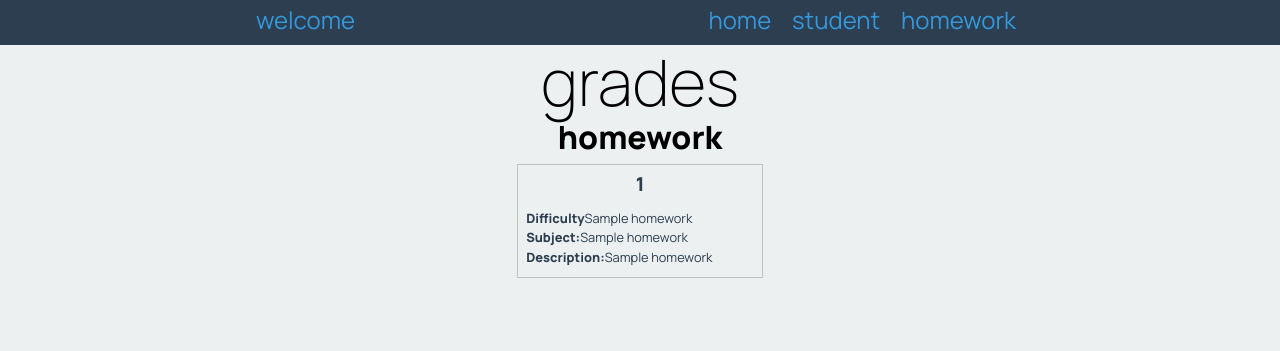
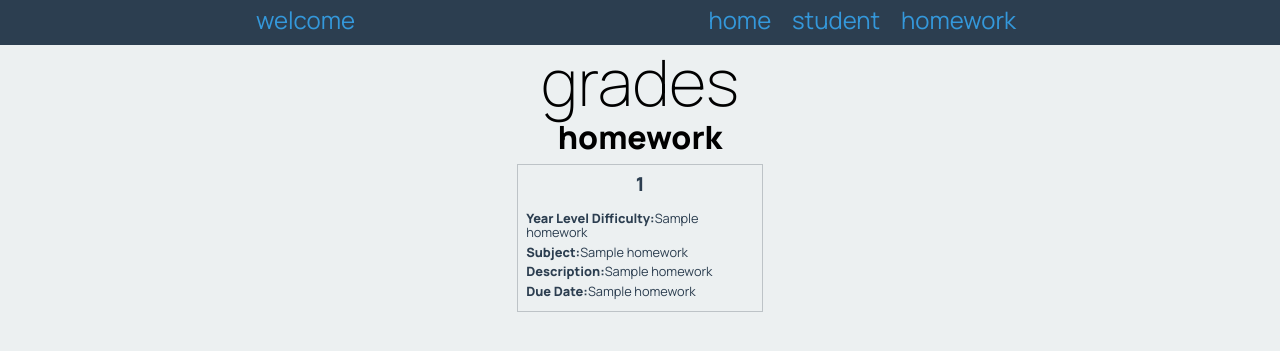
Before and after one commit to 20026WC/Grades, a Flask app: template Grades/templates/homework.html in a window 1280 px wide. Shown: the top 351 px of the page. Run offline with Flask 3, Linux system fonts and the light colour scheme; the template is opened without the code that fills it: most values are stand-ins (such as "Sample title", 1, 10 or a date in 2020).

Commit message:
Version 13: Very Basic assign

```diff
--- a/Grades/app.py
+++ b/Grades/app.py
@@ -35,7 +35,7 @@ def render_student_page():  # put application's code here
 @app.route('/homework')
 def render_homework_page():  # put application's code here
     con = create_connection(DATABASE)
-    query = "SELECT task, difficulty, subject, description  FROM Homework"
+    query = "SELECT task, difficulty, subject, description FROM Homework"
     cur = con.cursor()
     cur.execute(query)
     homework_list = cur.fetchall()
@@ -44,5 +44,17 @@ def render_homework_page():  # put application's code here
     return render_template('homework.html', homeworks=homework_list)
 
 
+@app.route('/assign')
+def render_assign_page():  # put application's code here
+    con = create_connection(DATABASE)
+    query = "SELECT id, name, homework, due_date, completed  FROM Assign"
+    cur = con.cursor()
+    cur.execute(query)
+    assigned_homework_list = cur.fetchall()
+    con.close()
+    print(assigned_homework_list)
+    return render_template('assigned.html', assignedhomeworks=assigned_homework_list)
+
+
 if __name__ == '__main__':
     app.run()
--- a/Grades/templates/homework.html
+++ b/Grades/templates/homework.html
@@ -10,9 +10,10 @@ homework
         <div class ="grade-box">
             <h3 class="grade-box-heading">{{ homework[0] }}</h3>
             <div class="grade-box-info">
-                <p><strong>Difficulty</strong>{{ homework[1] }}</p>
+                <p><strong>Year Level Difficulty:</strong>{{ homework[1] }}</p>
                 <p><strong>Subject:</strong>{{ homework[2] }}</p>
                 <p><strong>Description:</strong>{{ homework[3] }}</p>
+                <p><strong>Due Date:</strong>{{ homework[4] }}</p>
             </div>
         </div>
     </div>
```
Also changed, not shown: Grades/grades.db.
